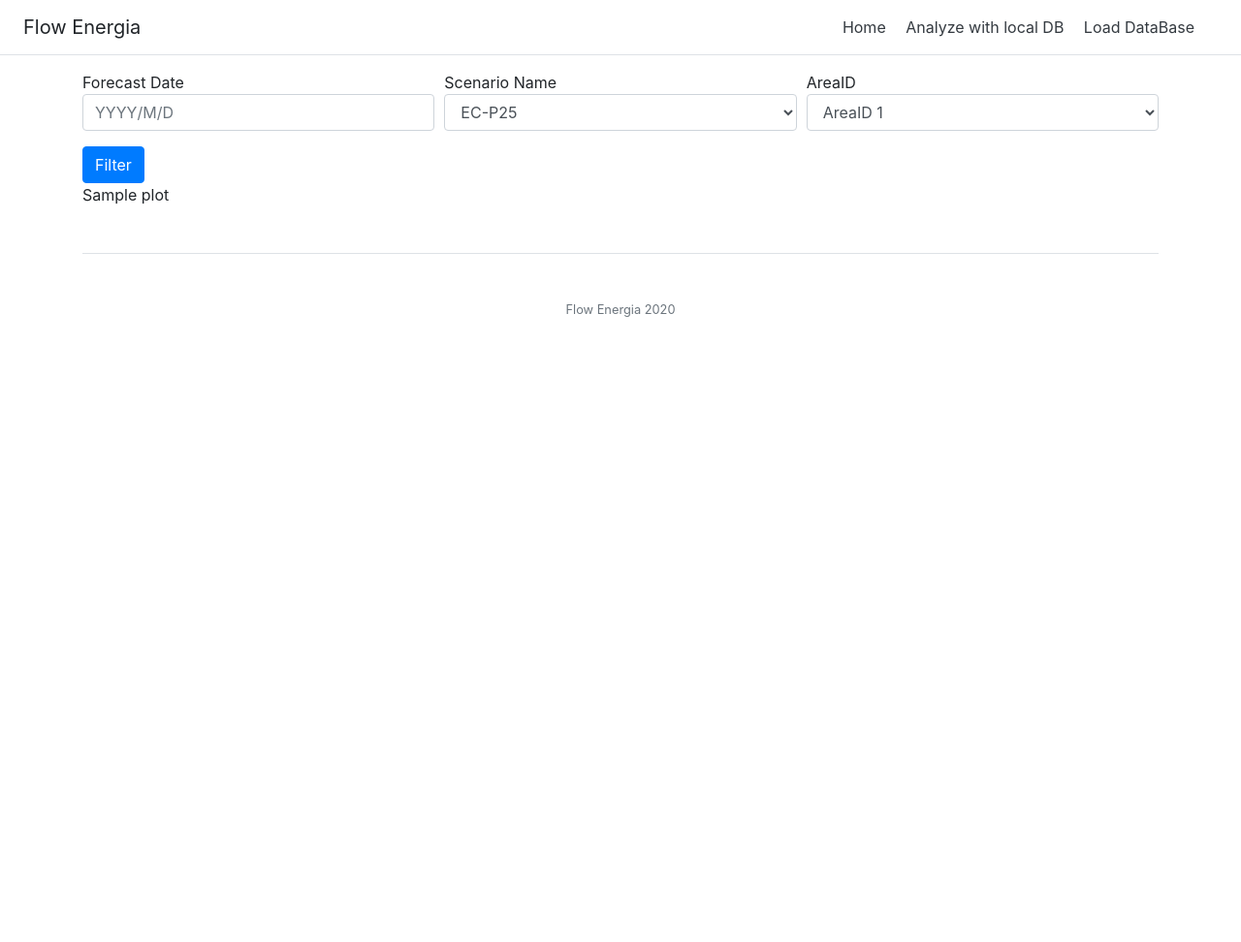
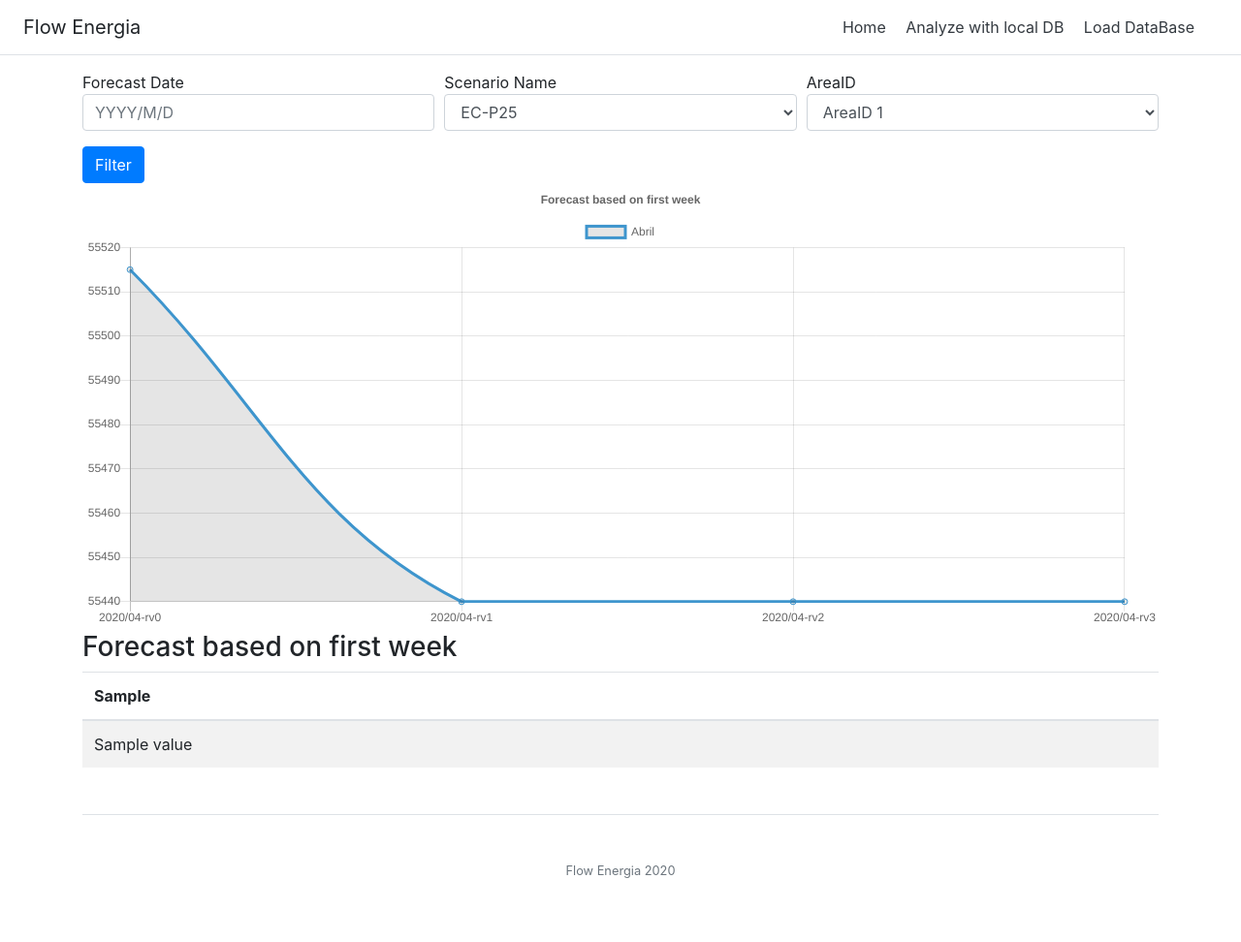
Before and after one commit to GilsonLeite/flow-energia-challenge, a Django app: template forecast/templates/forecast/analysis_result.html in a window 1280 px wide. Shown: the whole page at 97% size. Before the commit the page ends 800 px from the top, so only its background shows below. Run offline with Django 3.2, Linux system fonts and the light colour scheme; tables that the repository leaves empty hold one stand-in row (Sample ...); the template is opened without the code that fills it: values named after a table or form of the project are taken from there, most other values are stand-ins (such as "Sample title", 1, 10 or a date in 2020); some libraries are stand-ins or nearby versions.

Commit message:
Displaying data in graph and table

```diff
--- a/forecast/templates/forecast/analysis_result.html
+++ b/forecast/templates/forecast/analysis_result.html
@@ -1,7 +1,6 @@
 {% extends "base.html" %}
 {% load static %}
 {% block title %} Flow Energia - Analysis {% endblock %}
-
 {% block content %}
 <form action="" method="post">{% csrf_token %}
     <div class="form-row">
@@ -14,12 +13,60 @@
     </div>
     <button type="submit" class="btn btn-primary">Filter</button>
 </form>
-
-{{ plot }}
+<canvas id="line-chart" width="600" height="250"></canvas>
+<div>
+    <h3>Forecast based on first week</h3>
+    <table class="table table-striped">
+        <thead>
+            <tr>
+                {% for resul  in plot %}
+                <th scope="col">{{ resul.ScenarioType }}</th>
+                {% endfor %}
+            </tr>
+        </thead>
+        <tbody>
+            <tr>
+                {% for resul  in plot %}
+                <td>{{ resul.Value }}</td>
+                {% endfor %}
+            </tr>
+        </tbody>
+    </table>
+</div>
 {% endblock %}
 
 {% block plus_js %}
 <script src="{% static 'bootstrap/js/jquery-2.1.1.min.js' %}"></script>
 <script src="{% static 'bootstrap/js/jquery-mask-1.14.10.js' %}"></script>
 <script src="{% static 'bootstrap/js/mask.js' %}"></script>
+<script src="https://cdnjs.cloudflare.com/ajax/libs/Chart.js/2.5.0/Chart.min.js"></script>
+
+<script>
+    /*
+        Os Arrays labels e data não consegui converter os valores de forma que carregasse
+        o grafico, deixei um resultado fixo apenas para visualizar como ficaria.
+    */
+    new Chart(document.getElementById("line-chart"), {
+        type: 'line',
+        data: {
+            labels: ['2020/04-rv0', '2020/04-rv1', '2020/04-rv2', '2020/04-rv3'],
+            datasets: [{
+                data: [55515.00000, 55440.00000, 55440.00000, 55440.00000],
+                label: "Abril",
+                borderColor: "#3e95cd",
+                fill: true
+            },
+            ]
+        },
+        options: {
+            title: {
+                display: true,
+                text: 'Forecast based on first week'
+            }
+        }
+    });
+
+
+</script>
+
 {% endblock %}
--- a/static/bootstrap/js/mask.js
+++ b/static/bootstrap/js/mask.js
@@ -1,3 +1,3 @@
 $(function () {
-    $('#id_forecastedate').mask('9999/99/99');
+    $('#id_forecastedate').mask('9999-99-99');
 });
```
Also changed, not shown: forecast/views.py (+6 -1 lines).
